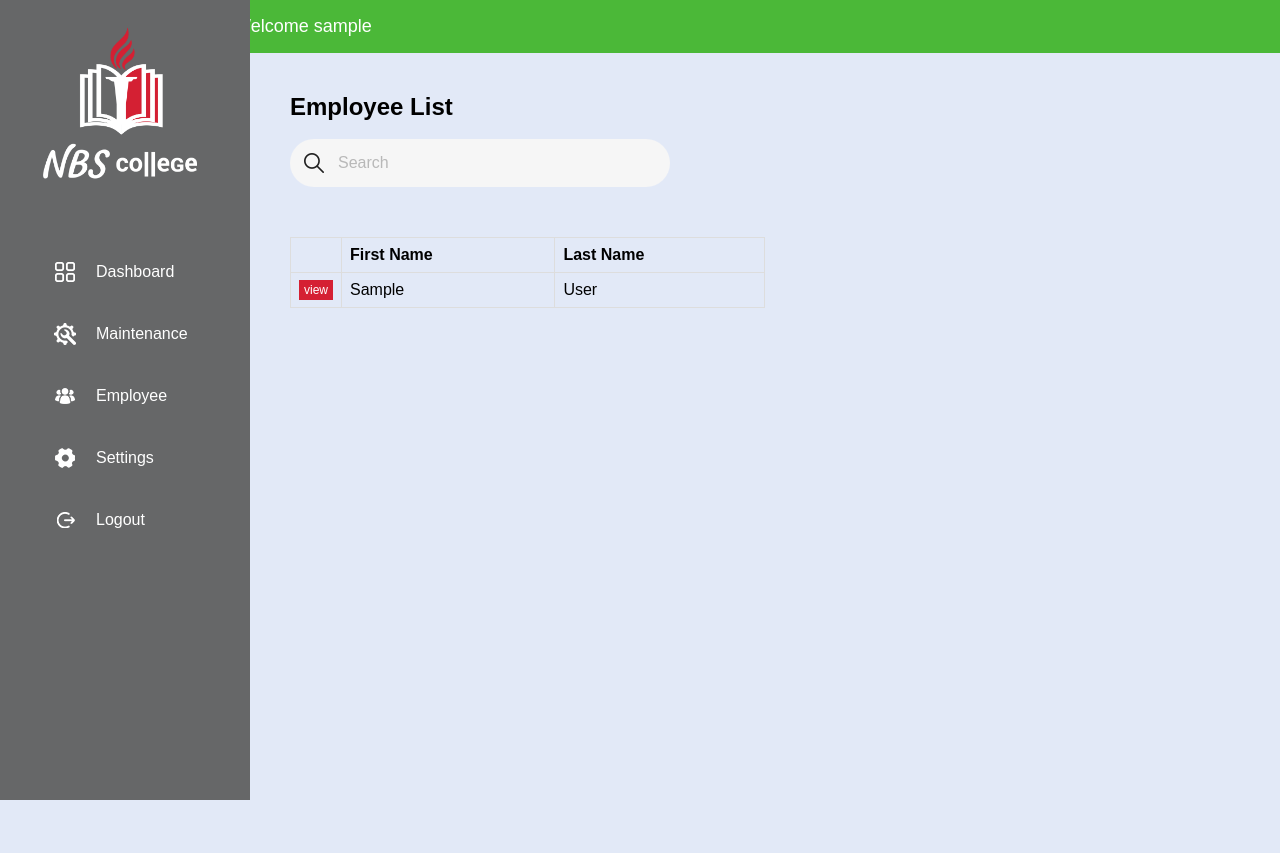
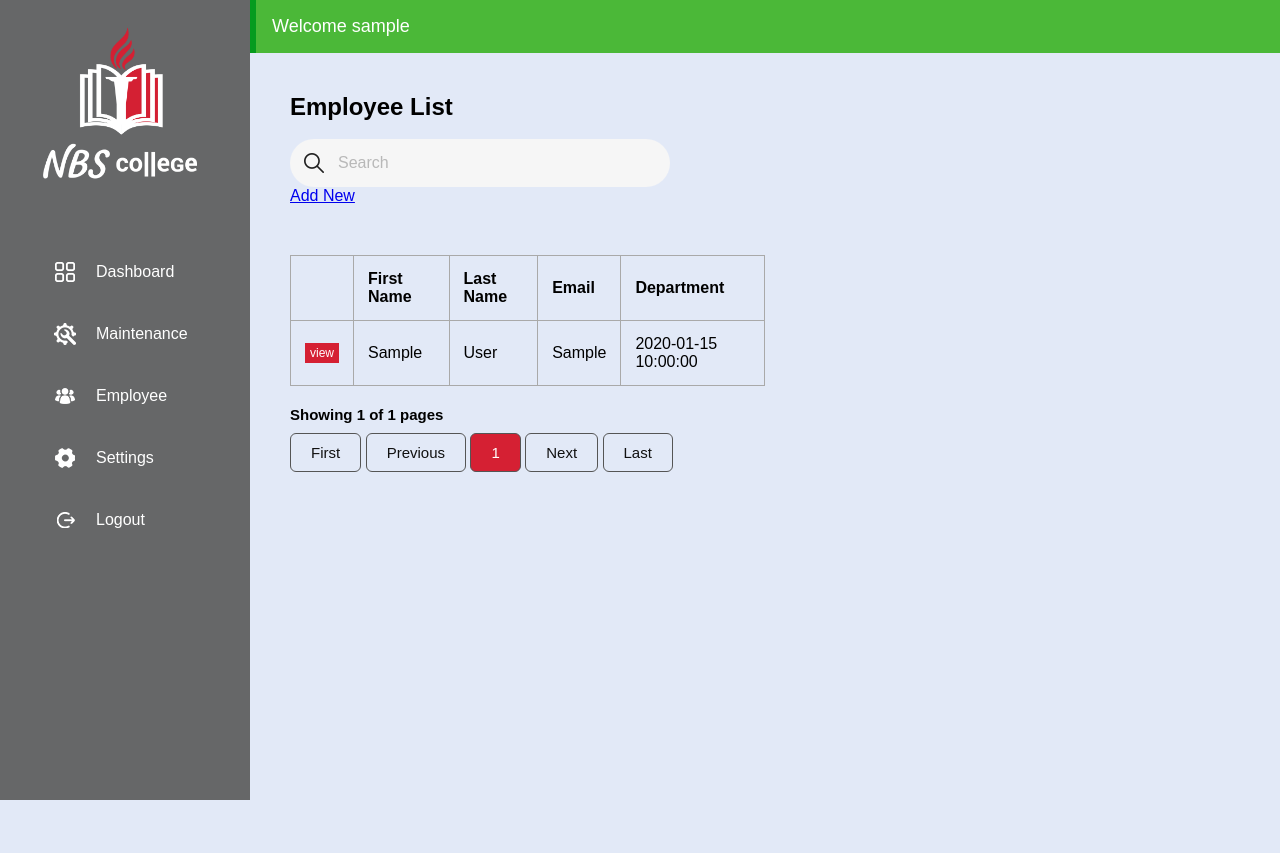
Before and after one commit to azzelwee/schoolkit, a PHP site: page /employee.php in a window 1280 px wide; the page is wider, and only the part inside the window is pictured. Run offline with PHP 8.4, Linux system fonts and the light colour scheme; the visitor is signed in with stand-in values (Sample User, id 1); tables that the repository leaves empty or names only in its code hold one stand-in row (values such as "Sample post").

Commit message:
update new 4

```diff
--- a/css/style.css
+++ b/css/style.css
@@ -91,7 +91,8 @@
 }
 
 .message.success {
-    margin-left: 26.5vh;
+    margin-left: 250px;
+        width: auto;
     background-color: #4bb838;
     border-left: 6px solid #069b1e;
     font-size: 18px;
@@ -117,18 +118,56 @@ table {
     margin-top: 50px;
     border: 1px solid black;
     border-collapse: collapse;
-    width: 50%
+    width: 50%;
 }
 
 th,
 td {
     text-align: left;
-    padding: 8px;
-    border: 1px solid #ddd;
+    padding: 14px;
+        border: 1px solid #a9a9a9;
 }
 
 tr:nth-child(even) {
     background-color: #f2f2f2;
+}
+.aa {
+    display: inline-block;
+    text-decoration: none;
+    color: #111111;
+    padding: 10px 20px;
+    border: thin solid #555;
+    border-radius: 6px;
+    font-size: 15px;
+}
+
+.aa:hover {
+    background: #d52033;
+    color: #fff;
+}
+
+.aa.actives {
+    background-color: #d52033;
+    color: #fff;
+    border: thin solid #555;
+}
+
+.page-info {
+    margin-top: 20px;
+    font-size: 15px;
+    font-weight: bold;
+}
+
+.pagination {
+    margin-top: 10px;
+}
+
+.content p {
+    margin-bottom: 25px;
+}
+
+.page-numbers {
+    display: inline-block;
 }
 .search {
     width: 40%;
--- a/employee.php
+++ b/employee.php
@@ -13,7 +13,20 @@ if(isset($_SESSION['UserLogin'])){
 include_once("connections/connection.php");
 $con = connection();
 
-$sql = "SELECT * FROM employee_list ORDER BY id DESC";
+$start = 0;
+$rows_per_page = 10;
+
+$employee = $con->query("SELECT * FROM employee_list");
+$nr_of_rows = $employee->num_rows;
+
+$pages = ceil($nr_of_rows / $rows_per_page);
+
+if(isset($_GET['page-nr'])){
+    $page = $_GET['page-nr'] - 1;
+    $start = $page * $rows_per_page;
+}
+
+$sql = "SELECT * FROM employee_list ORDER BY id DESC LIMIT $start, $rows_per_page";
 $employee = $con->query($sql) or die ($con->error);
 $row = $employee->fetch_assoc();
 
@@ -27,7 +40,15 @@ $row = $employee->fetch_assoc();
     <title>Dashboard 2</title>
     <link rel="stylesheet" href="css/style.css">
 </head>
-<body>
+    <?php
+        if(isset($_GET['page-nr'])){
+            $id = $_GET['page-nr'];
+        }else {
+            $id = 1;
+        }
+
+    ?>
+<body id="<?php echo $id ?>">
 
     <div class="header">
         <div class="side-nav">
@@ -57,13 +78,18 @@ $row = $employee->fetch_assoc();
         </div>
         </form>
 
+        <a href="add2.php">Add New</a>
 
-         <table>
+
+        <table>
         <thead>
         <tr>
             <th></th>
             <th>First Name</th>
             <th>Last Name</th>
+            <th>Email</th>
+            <th>Department</th>
+            <!-- <th>Gender</th> -->
         </tr>
         </thead>
         <tbody>
@@ -73,10 +99,75 @@ $row = $employee->fetch_assoc();
             class="button-small">view</a></td>
             <td><?php echo $row['first_name']; ?></td>
             <td><?php echo $row['last_name']; ?></td>
+            <td><?php echo $row['contact_information']; ?></td>
+            <td><?php echo $row['added_at']; ?></td>
+            <!-- <td><?php echo $row['gender']; ?></td> -->
         </tr>
         <?php }while($row = $employee->fetch_assoc()); ?>
+
+
         </tbody>
     </table>
+
+    <div class="page-info">
+
+        <?php
+            if(!isset($_GET['page-nr'])){
+                $page = 1;
+            }else{
+                $page = $_GET['page-nr'];
+            }
+        ?>
+        Showing <?php echo $page ?> of <?php echo $pages ?> pages
+    </div>
+
+    <div class="pagination">
+        <a class="aa" href="?page-nr=1">First</a>
+
+        <?php
+            if(isset($_GET['page-nr']) && $_GET['page-nr'] > 1){
+                ?>
+                <a class="aa" href="?page-nr=<?php echo $_GET['page-nr']-1?> ">Previous</a>
+                <?php
+            }else {
+                ?>
+                    <a class="aa">Previous</a>
+                <?php
+            }
+        ?>
+
+
+        <div class="page-numbers">
+            <?php
+                for($counter = 1; $counter <= $pages; $counter ++){
+            ?>
+                <a class="aa" href="?page-nr=<?php echo $counter ?>"><?php echo $counter ?></a>
+                <?php
+                }
+
+            ?>
+        </div>
+
+    <?php
+        if(!isset($_GET['page-nr'])){
+            ?>
+            <a class="aa" href="?page-nr=2">Next</a>
+            <?php
+        } else {
+            if($_GET['page-nr'] >= $pages){
+                ?>
+                <a class="aa">Next</a>
+                <?php
+            }else {
+            ?>
+                <a class="aa" href="?page-nr=<?php echo $_GET['page-nr'] +1 ?>">Next</a>
+            <?php
+        }
+            }
+        ?>
+        <a class="aa" href="?page-nr=<?php echo $pages ?>">Last</a>
+
+    </div>
 
 
     </div>
--- a/js/main.js
+++ b/js/main.js
@@ -18,3 +18,7 @@
 //         Form.submit();
 //         }
 // });
+
+    let links = document.querySelectorAll('.page-numbers > a');
+    let bodyId = parseInt(document.body.id) - 1;
+    links[bodyId].classList.add("actives");
```
Also changed, not shown: add2.php (added, +79 -0 lines).
